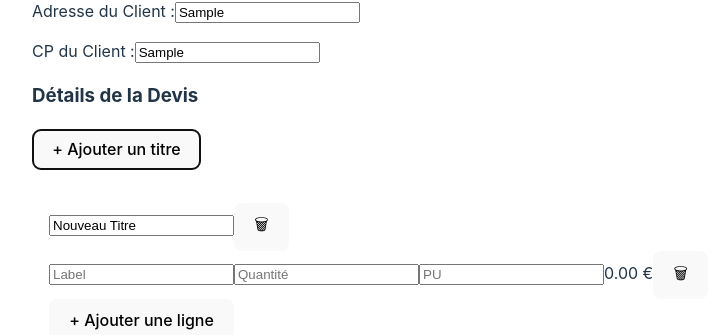
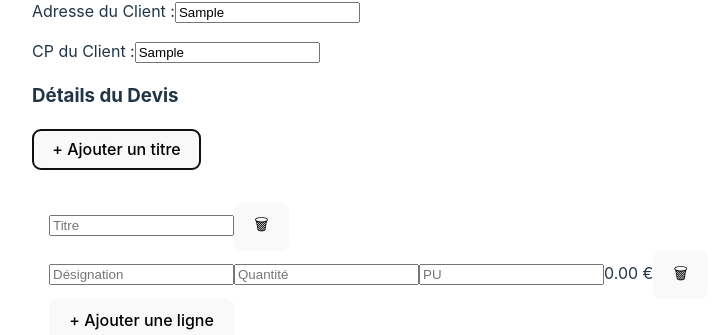
Before and after one commit to warlo51/facturation, a Vue app: page /devis in a window 1280 px wide. Both pictures are taken after typing "Sample", "2020-01-15", "Sample", "Sample", "Sample" into the empty fields and a click on the button "+ Ajouter un titre". Shown: the part 279-614 px from the top of the page, without its empty margins (8-726 px from the left). Built offline with nearby package versions, Linux system fonts and the light colour scheme.

Commit message:
feat: update

```diff
--- a/src/views/Devis.vue
+++ b/src/views/Devis.vue
@@ -27,7 +27,7 @@ const sections = ref([]);
 // Ajouter un titre (section)
 const ajouterTitre = () => {
   sections.value.push({
-    titre: `Nouveau Titre`,
+    titre: ``,
     lignes: [{ label: "", quantite: null, pu: null }],
   });
 };
@@ -68,7 +68,7 @@ const genererPDF = async () => {
   const fontBold = await pdfDoc.embedFont(StandardFonts.HelveticaBold);
 
   // Infos de l'artisan (en haut à gauche)
-  page.drawText(`${artisan.nom}`, { x: 50, y, size: 14 });
+  page.drawText(`${artisan.nom}`, { x: 50, y, size: 16 });
   page.drawText(`${artisan.adresse}`, { x: 50, y: y - 20, size: 12 });
   page.drawText(`${artisan.code_postal}`, { x: 50, y: y - 40, size: 12 });
   page.drawText(`Tél: ${artisan.telephone}`, { x: 50, y: y - 60, size: 12 });
@@ -90,7 +90,7 @@ const genererPDF = async () => {
 
 
     // En-tête du tableau avec fond gris clair
-    const headers = ["Description", "Qté", "P.U", "Total"];
+    const headers = ["Désignation", "Qté", "P.U", "Total"];
     const positions = [50, 250, 350, 450];
 
     // Dessin du fond gris clair derrière les en-têtes
@@ -117,8 +117,6 @@ const genererPDF = async () => {
 
       y -= 20;
 
-      // Ligne séparatrice grise
-      page.drawLine({ start: { x: 50, y }, end: { x: 550, y }, thickness: 0.5, color: rgb(0.8, 0.8, 0.8) });
     });
 
     y -= 10;
@@ -162,7 +160,7 @@ const genererPDF = async () => {
     <!-- Numéro de devis -->
     <div class="input-div">
       <label class="block font-semibold">Numéro de Devis :</label>
-      <input v-model="numeroDevis" type="text" class="w-full border p-2 rounded" placeholder="Ex: FAC-001" />
+      <input v-model="numeroDevis" type="text" class="w-full border p-2 rounded" placeholder="Ex: 0001" />
     </div>
 
     <!-- Infos du client -->
@@ -187,21 +185,21 @@ const genererPDF = async () => {
     </div>
 
     <!-- Titres et lignes -->
-    <h3 class="text-lg font-semibold mb-4">Détails de la Devis</h3>
+    <h3 class="text-lg font-semibold mb-4">Détails du Devis</h3>
 
     <button @click="ajouterTitre" class="bg-blue-500 text-white px-4 py-2 rounded mb-4">+ Ajouter un titre</button>
 
     <div v-for="(section, sectionIndex) in sections" :key="sectionIndex" class="border-title p-4 rounded-lg mb-6">
       <!-- Titre avec icône suppression -->
       <div class="flex justify-between items-center mb-2">
-        <input v-model="section.titre" type="text" class="w-full border p-2 rounded font-bold text-lg" />
+        <input v-model="section.titre" type="text" class="w-full border p-2 rounded font-bold text-lg" placeholder="Titre"/>
         <button @click="supprimerTitre(sectionIndex)" class="ml-6 text-red-500">🗑</button>
       </div>
 
       <!-- Tableau -->
       <div class="border rounded-lg overflow-hidden">
         <div v-for="(ligne, ligneIndex) in section.lignes" :key="ligneIndex" class="flex border-t p-2 items-center">
-          <input v-model="ligne.label" type="text" class="w-1/2 border p-2 rounded" placeholder="Label"/>
+          <input v-model="ligne.label" type="text" class="w-1/2 border p-2 rounded" placeholder="Désignation"/>
           <input v-model.number="ligne.quantite" type="number" min="1" class="w-1/6 border p-2 rounded text-center" placeholder="Quantité" />
           <input v-model.number="ligne.pu" type="number" min="0" step="0.01" class="w-1/6 border p-2 rounded text-center"  placeholder="PU"/>
           <span class="w-1/6 text-center" >{{ totalLigne(ligne).toFixed(2) }} €</span>
--- a/src/views/Facture.vue
+++ b/src/views/Facture.vue
@@ -27,7 +27,7 @@ const sections = ref([]);
 // Ajouter un titre (section)
 const ajouterTitre = () => {
   sections.value.push({
-    titre: `Nouveau Titre`,
+    titre: ``,
     lignes: [{ label: "", quantite: null, pu: null }],
   });
 };
@@ -66,7 +66,7 @@ const genererPDF = async () => {
   let y = 750;
 
   // Infos de l'artisan (en haut à gauche)
-  page.drawText(`${artisan.nom}`, { x: 50, y, size: 14 });
+  page.drawText(`${artisan.nom}`, { x: 50, y, size: 16 });
   page.drawText(`${artisan.adresse}`, { x: 50, y: y - 20, size: 12 });
   page.drawText(`${artisan.code_postal}`, { x: 50, y: y - 40, size: 12 });
   page.drawText(`Tél: ${artisan.telephone}`, { x: 50, y: y - 60, size: 12 });
@@ -88,7 +88,7 @@ const genererPDF = async () => {
 
 
     // En-tête du tableau avec fond gris clair
-    const headers = ["Description", "Qté", "P.U", "Total"];
+    const headers = ["Désignation", "Qté", "P.U", "Total"];
     const positions = [50, 250, 350, 450];
 
     // Dessin du fond gris clair derrière les en-têtes
@@ -116,7 +116,6 @@ const genererPDF = async () => {
       y -= 20;
 
       // Ligne séparatrice grise
-      page.drawLine({ start: { x: 50, y }, end: { x: 550, y }, thickness: 0.5, color: rgb(0.8, 0.8, 0.8) });
     });
 
     y -= 10;
@@ -144,7 +143,7 @@ const genererPDF = async () => {
     <!-- Numéro de Facture -->
     <div class="input-div">
       <label class="block font-semibold">Numéro de Facture :</label>
-      <input v-model="numeroFacture" type="text" class="w-full border p-2 rounded" placeholder="Ex: FAC-001" />
+      <input v-model="numeroFacture" type="text" class="w-full border p-2 rounded" placeholder="Ex: 0001" />
     </div>
 
     <!-- Infos du client -->
@@ -177,14 +176,14 @@ const genererPDF = async () => {
     <div v-for="(section, sectionIndex) in sections" :key="sectionIndex" class="border-title p-4 rounded-lg mb-6">
       <!-- Titre avec icône suppression -->
       <div class="flex justify-between items-center mb-2">
-        <input v-model="section.titre" type="text" class="w-full border p-2 rounded font-bold text-lg" />
+        <input v-model="section.titre" type="text" class="w-full border p-2 rounded font-bold text-lg" placeholder="Titre" />
         <button @click="supprimerTitre(sectionIndex)" class="ml-6 text-red-500">🗑</button>
       </div>
 
       <!-- Tableau -->
       <div class="border rounded-lg overflow-hidden">
         <div v-for="(ligne, ligneIndex) in section.lignes" :key="ligneIndex" class="flex border-t p-2 items-center">
-          <input v-model="ligne.label" type="text" class="w-1/2 border p-2 rounded" placeholder="label"/>
+          <input v-model="ligne.label" type="text" class="w-1/2 border p-2 rounded" placeholder="Désignation"/>
           <input v-model.number="ligne.quantite" type="number" min="1" class="w-1/6 border p-2 rounded text-center" placeholder="quantité" />
           <input v-model.number="ligne.pu" type="number" min="0" step="0.01" class="w-1/6 border p-2 rounded text-center"  placeholder="pu"/>
           <span class="w-1/6 text-center" >{{ totalLigne(ligne).toFixed(2) }} €</span>
```
